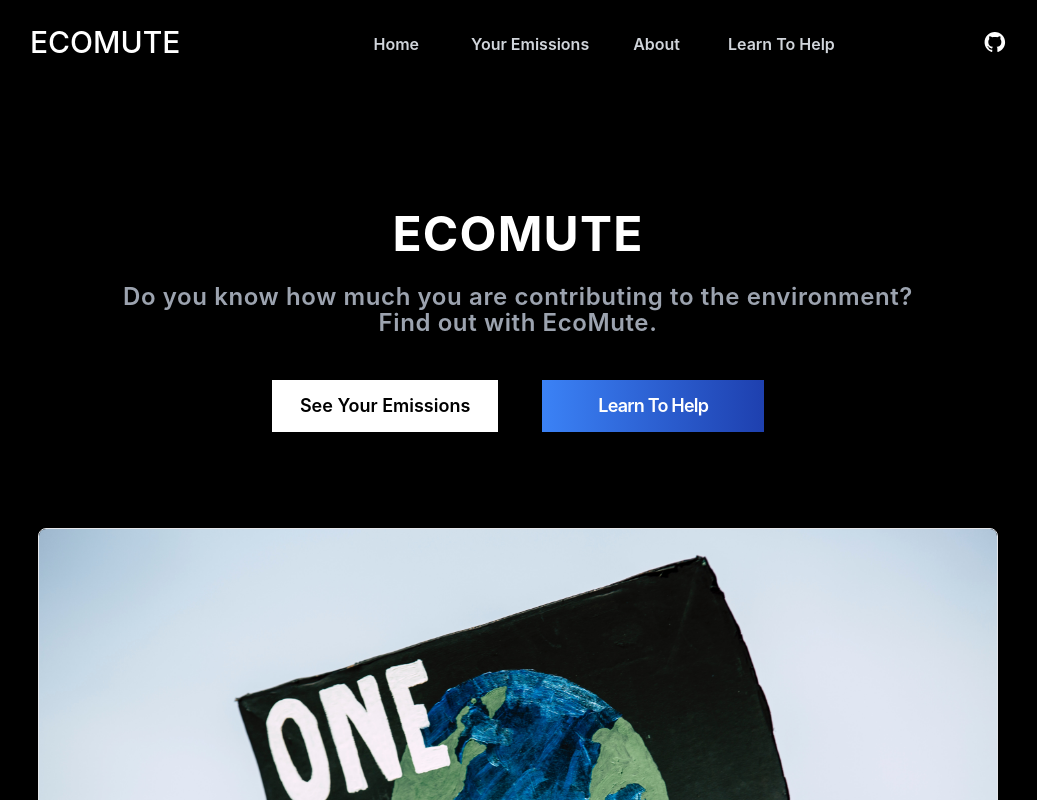
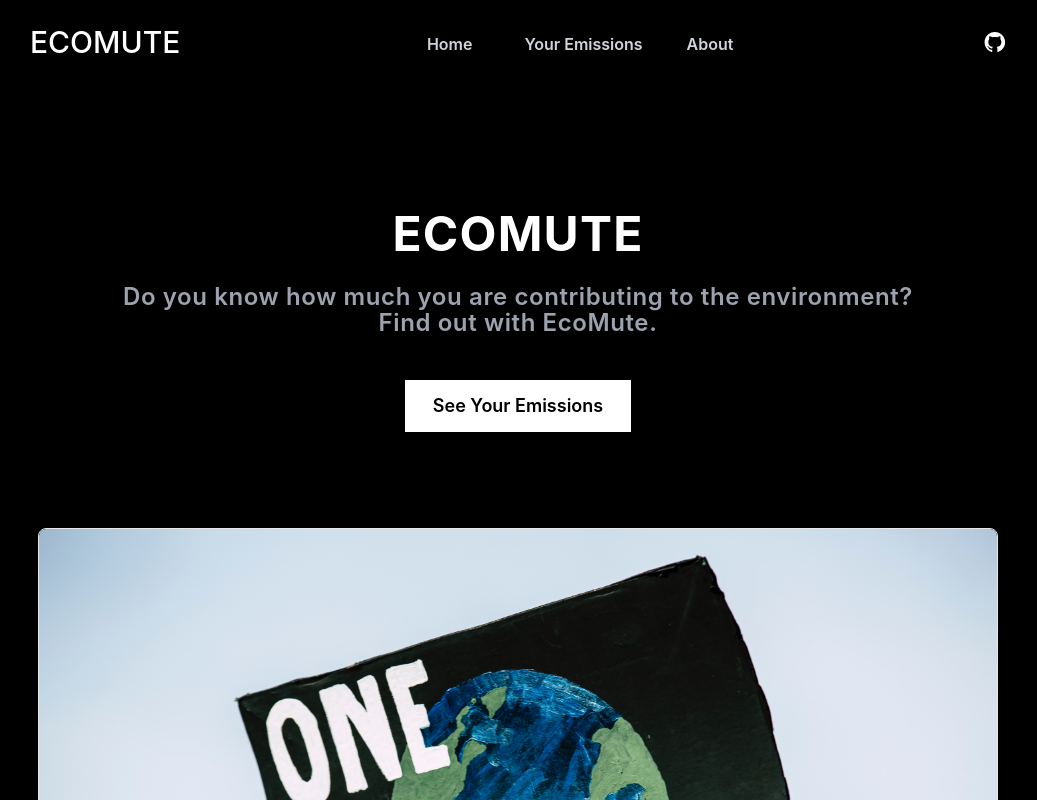
Before and after one commit to YHKimmm/EcoMute, a Next.js app: page / in a window 1280 px wide. Shown: the top 800 px of the page, without its empty margins (122-1159 px from the left). Built offline with nearby package versions, Linux system fonts and the light colour scheme.

Commit message:
took it out new section for deployment

```diff
--- a/components/Header.tsx
+++ b/components/Header.tsx
@@ -65,14 +65,6 @@ export default function Header() {
             >
               About
             </Link>
-            <div className="relative">
-              <Link
-                href="/news"
-                className="group rounded-md text-gray-300 inline-flex items-center text-base  hover:text-white font-semibold focus:outline-none pb-8'"
-              >
-                Learn To Help
-              </Link>
-            </div>
           </div>
           <Link
             data-v-54e46119=""
--- a/components/Main.tsx
+++ b/components/Main.tsx
@@ -17,21 +17,21 @@ export default function Main() {
         </h2>
         <div className="text-center">
           <Link
-            className="inline-flex items-center py-3 font-semibold text-black transition duration-500 ease-in-out transform bg-transparent bg-white px-7 text-md md:mt-0 hover:text-black hover:bg-white focus:shadow-outline"
+            className="inline-flex shadow-xl items-center py-3 font-semibold text-black transition duration-500 ease-in-out transform bg-transparent bg-white px-7 text-md md:mt-0 hover:text-black hover:bg-white focus:shadow-outline"
             href="/climate"
           >
             <div className="flex text-lg">
               <span className="justify-center">See Your Emissions</span>
             </div>
           </Link>
-          <Link
+          {/* <Link
             className="inline-flex items-center py-3 font-semibold tracking-tighter text-white transition duration-500 ease-in-out transform bg-transparent mt-3 md:ml-11 bg-gradient-to-r from-blue-500 to-blue-800 px-14 text-md md:mt-0 focus:shadow-outline"
             href="/news"
           >
             <div className="flex text-lg">
               <span className="justify-center">Learn To Help</span>
             </div>
-          </Link>
+          </Link> */}
         </div>
       </div>
       <div className="container flex flex-col items-center justify-center mx-auto">
```
